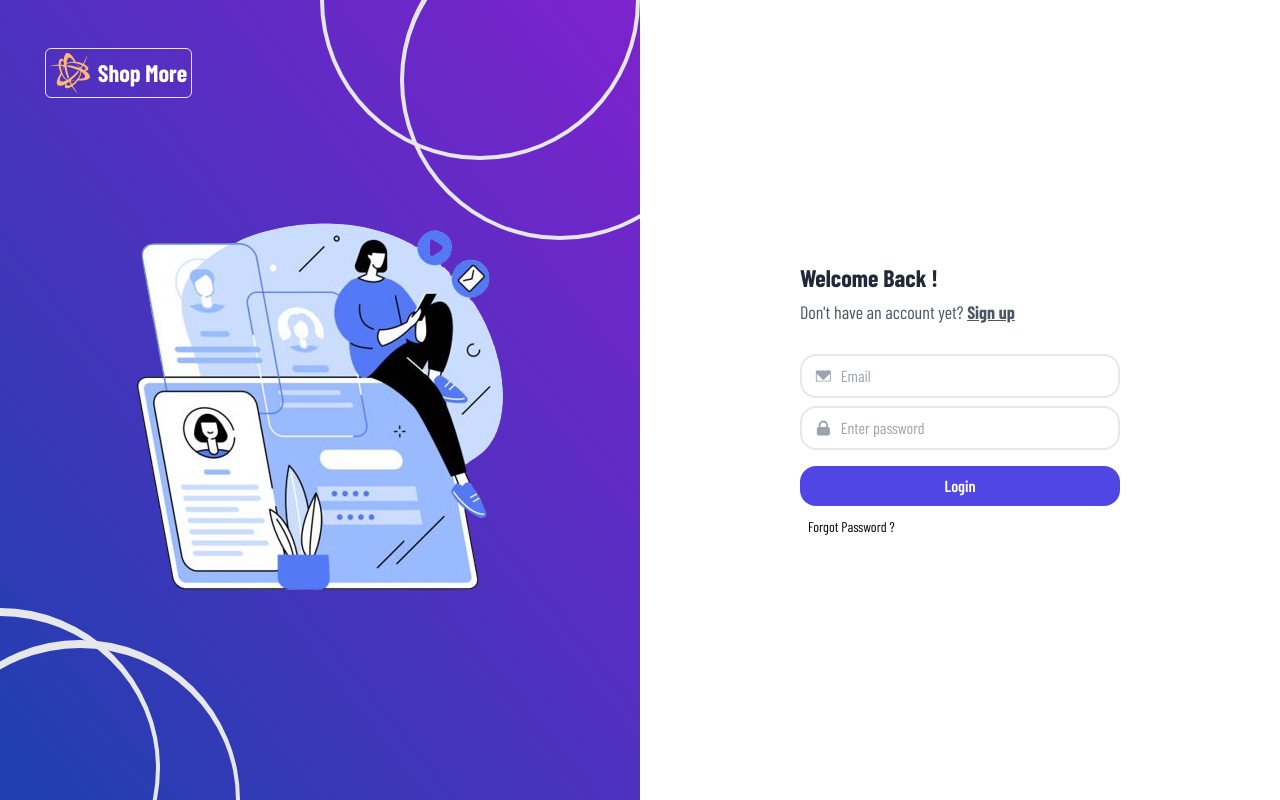
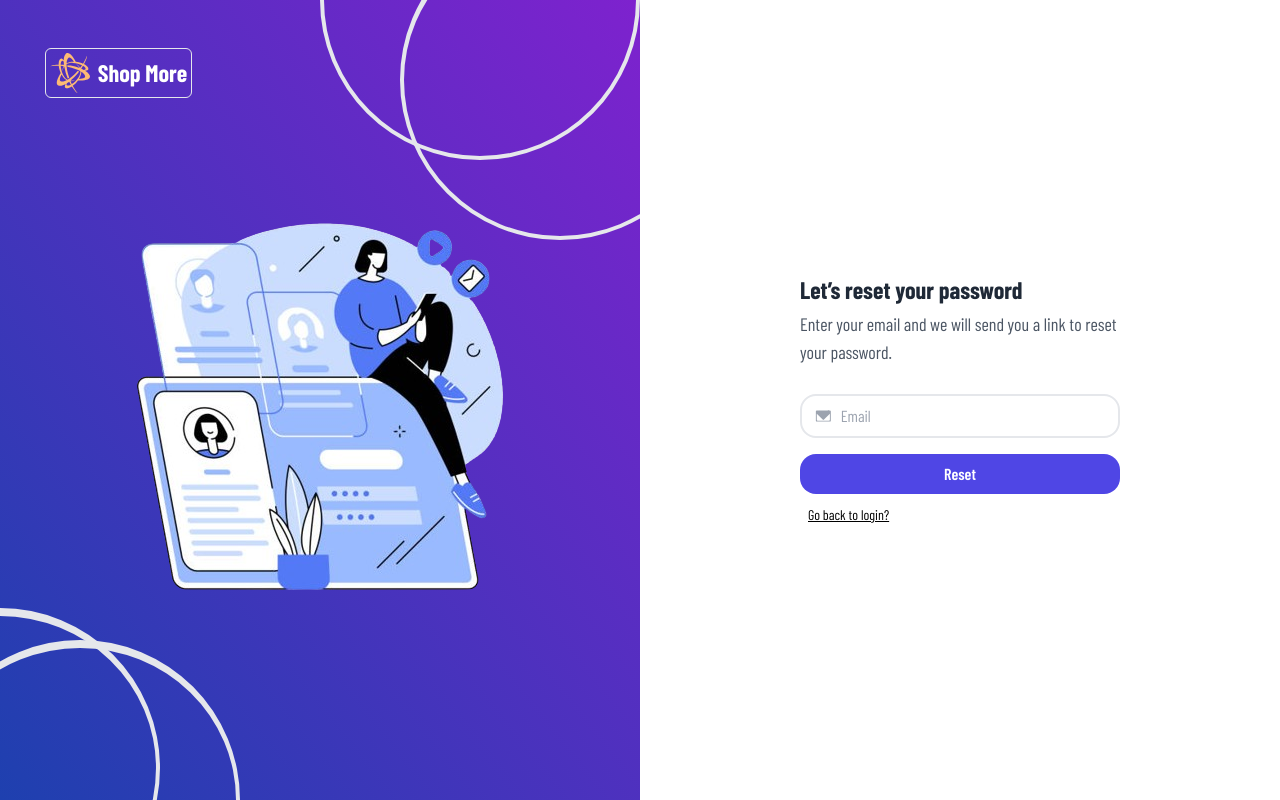
Before and after one commit to jmPramod/shop-more, a Next.js app: page /login in a window 1280 px wide. Both pictures are taken after a click on the element "Forgot Password ?". Built offline with nearby package versions, Linux system fonts and the light colour scheme; a web font is replaced by a local one.

Commit message:
added forgot password UI

```diff
--- a/app/(auth)/login/page.tsx
+++ b/app/(auth)/login/page.tsx
@@ -8,7 +8,7 @@ import Image from 'next/image';
 import { FaBattleNet } from 'react-icons/fa';
 import { useRouter } from 'next/navigation';
 import { useDispatch } from 'react-redux';
-import { login } from './../../../services/Api.Servicer';
+import { login, resetPassword } from './../../../services/Api.Servicer';
 import { useSelector } from 'react-redux';
 import { loginSlice, userAction } from '../../../app/redux/slice/loginSlice';
 import { useAppSelector, AppDispatch } from '../../../app/redux/store';
@@ -19,18 +19,31 @@ const Login = () => {
   const router = useRouter();
   const products = useAppSelector((state) => state.userList);
   const [loadingButton, setLoadingButton] = useState(false);
-
+  const [forgetPassword, setForgetPassword] = useState(false);
+  const initialValuesForForgetPassword = {
+    email: '',
+  };
   const initialValuesForLogin = {
     email: '',
     password: '',
   };
-
+  const validationSchemaForForgetPassword = Yup.object({
+    email: Yup.string()
+      .email('Invalid email address')
+      .required('Email is required'),
+  });
   const validationSchemaForLogin = Yup.object({
     email: Yup.string()
       .email('Invalid email address')
       .required('Email is required'),
     password: Yup.string().required('Password is required'),
   });
+  const handleSubmitForForgotPassword = async (values: any) => {
+    setLoadingButton(true);
+    let resetLink = await resetPassword(values);
+    console.log('resetPassword', resetLink);
+    setLoadingButton(false);
+  };
   const handleSubmitForLogin = async (values: any) => {
     setLoadingButton(true);
     let user = await login(values);
@@ -72,6 +85,7 @@ const Login = () => {
           <div className="absolute -top-20 -right-20 w-80 h-80 border-4 rounded-full border-opacity-30 border-t-8"></div>
         </div>
         <div className="flex md:w-1/2 justify-center py-10 items-center bg-white">
+          {!forgetPassword ? (
             <Formik
               initialValues={initialValuesForLogin}
               validationSchema={validationSchemaForLogin}
@@ -180,11 +194,104 @@ const Login = () => {
                   </button>
                 )}
 
-              <span className="text-sm ml-2 hover:text-blue-500 cursor-pointer">
+                <span
+                  className="text-sm ml-2 hover:text-blue-500 cursor-pointer"
+                  onClick={() => {
+                    setForgetPassword(true);
+                  }}
+                >
                   Forgot Password ?
                 </span>
               </Form>
             </Formik>
+          ) : (
+            <Formik
+              initialValues={initialValuesForForgetPassword}
+              validationSchema={validationSchemaForForgetPassword}
+              onSubmit={handleSubmitForForgotPassword}
+            >
+              <Form className="bg-white w-[50%]">
+                <h1 className="text-gray-800 font-bold text-2xl mb-1 w-[100%]">
+                  Let’s reset your password
+                </h1>
+                <p className="text-lg font-normal text-gray-600 mb-7">
+                  Enter your email and we will send you a link to reset your
+                  password.{' '}
+                </p>
+
+                <div className="flex items-center border-2 py-2 px-3 rounded-2xl  mt-2">
+                  <svg
+                    xmlns="http://www.w3.org/2000/svg"
+                    viewBox="0 0 20 20"
+                    className="h-5 w-5 text-gray-400"
+                    fill="currentColor"
+                  >
+                    <path d="M14.707 4.293a1 1 0 0 1 1.414 1.414L10 11.414l-5.121-5.121a1 1 0 1 1 1.414-1.414L10 8.586l3.293-3.293a1 1 0 0 1 1.414 0z" />
+                    <path
+                      fillRule="evenodd"
+                      d="M2 5a1 1 0 0 1 1-1h14a1 1 0 0 1 1 1v10a1 1 0 0 1-1 1H3a1 1 0 0 1-1-1V5zm1 2.586l6.293 6.293a1 1 0 0 0 1.414 0L17 7.586V14a1 1 0 0 1-1 1H4a1 1 0 0 1-1-1V7.586z"
+                      clip-rule="evenodd"
+                    />
+                  </svg>
+
+                  <Field
+                    type="text"
+                    id="first_name"
+                    className="pl-2  w-full outline-none border-none"
+                    placeholder="Email"
+                    name="email"
+                  />
+                </div>
+                <ErrorMessage
+                  className="text-red-500 text-sm"
+                  name="email"
+                  component="div"
+                />
+                {!loadingButton ? (
+                  <button
+                    type="submit"
+                    className="block w-full bg-indigo-600 mt-4 py-2 rounded-2xl text-white font-semibold mb-2"
+                  >
+                    Reset
+                  </button>
+                ) : (
+                  <button
+                    disabled
+                    type="button"
+                    className=" w-full mt-3 py-2.5 px-5 me-2 text-sm font-medium text-gray-900 bg-gray-300 rounded-lg border border-gray-200  focus:z-10 focus:ring-2 focus:ring-blue-700 focus:text-blue-700 dark:bg-gray-800 dark:text-gray-400 dark:border-gray-600 dark:hover:text-white dark:hover:bg-gray-700 flex items-center justify-center"
+                  >
+                    <svg
+                      aria-hidden="true"
+                      role="status"
+                      className="inline w-4 h-4 me-3 text-gray-200 animate-spin dark:text-gray-600"
+                      viewBox="0 0 100 101"
+                      fill="none"
+                      xmlns="http://www.w3.org/2000/svg"
+                    >
+                      <path
+                        d="M100 50.5908C100 78.2051 77.6142 100.591 50 100.591C22.3858 100.591 0 78.2051 0 50.5908C0 22.9766 22.3858 0.59082 50 0.59082C77.6142 0.59082 100 22.9766 100 50.5908ZM9.08144 50.5908C9.08144 73.1895 27.4013 91.5094 50 91.5094C72.5987 91.5094 90.9186 73.1895 90.9186 50.5908C90.9186 27.9921 72.5987 9.67226 50 9.67226C27.4013 9.67226 9.08144 27.9921 9.08144 50.5908Z"
+                        fill="currentColor"
+                      />
+                      <path
+                        d="M93.9676 39.0409C96.393 38.4038 97.8624 35.9116 97.0079 33.5539C95.2932 28.8227 92.871 24.3692 89.8167 20.348C85.8452 15.1192 80.8826 10.7238 75.2124 7.41289C69.5422 4.10194 63.2754 1.94025 56.7698 1.05124C51.7666 0.367541 46.6976 0.446843 41.7345 1.27873C39.2613 1.69328 37.813 4.19778 38.4501 6.62326C39.0873 9.04874 41.5694 10.4717 44.0505 10.1071C47.8511 9.54855 51.7191 9.52689 55.5402 10.0491C60.8642 10.7766 65.9928 12.5457 70.6331 15.2552C75.2735 17.9648 79.3347 21.5619 82.5849 25.841C84.9175 28.9121 86.7997 32.2913 88.1811 35.8758C89.083 38.2158 91.5421 39.6781 93.9676 39.0409Z"
+                        fill="#1C64F2"
+                      />
+                    </svg>
+                    Loading...
+                  </button>
+                )}
+
+                <span
+                  className="text-sm ml-2 hover:text-blue-500 cursor-pointer"
+                  onClick={() => {
+                    setForgetPassword(false);
+                  }}
+                >
+                  <u>Go back to login?</u>
+                </span>
+              </Form>
+            </Formik>
+          )}{' '}
         </div>
       </div>
     </>
--- a/services/Api.Servicer.ts
+++ b/services/Api.Servicer.ts
@@ -59,7 +59,28 @@ export const login = async (payload: any) => {
     }
   }
 };
-
+export const resetPassword = async (payload: any) => {
+  try {
+    const response = await axios.post(
+      `${baseUrl}/api/forget-password`,
+      payload
+    );
+    console.log('response', response);
+    return {
+      message: response.data.message,
+      data: response.data.data,
+      statusCode: response.data.statusCode,
+    };
+  } catch (error: any) {
+    if (error) {
+      return {
+        statusCode: error.response.data?.status,
+        message: error,
+        data: null,
+      };
+    }
+  }
+};
 export const filterProducts = async (
   minPrice?: string,
   maxPrice?: number | string,
```
Lines whose indentation alone changed are shown as unchanged.
